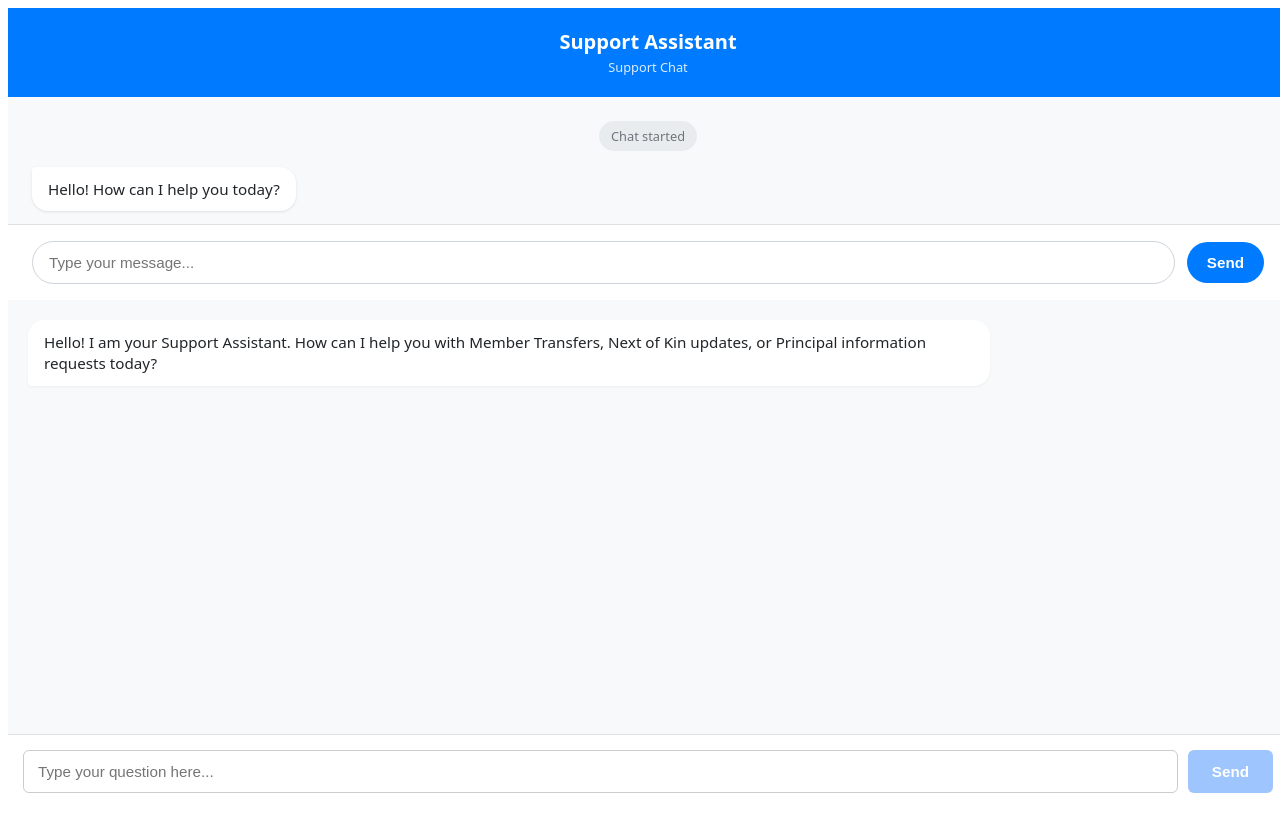
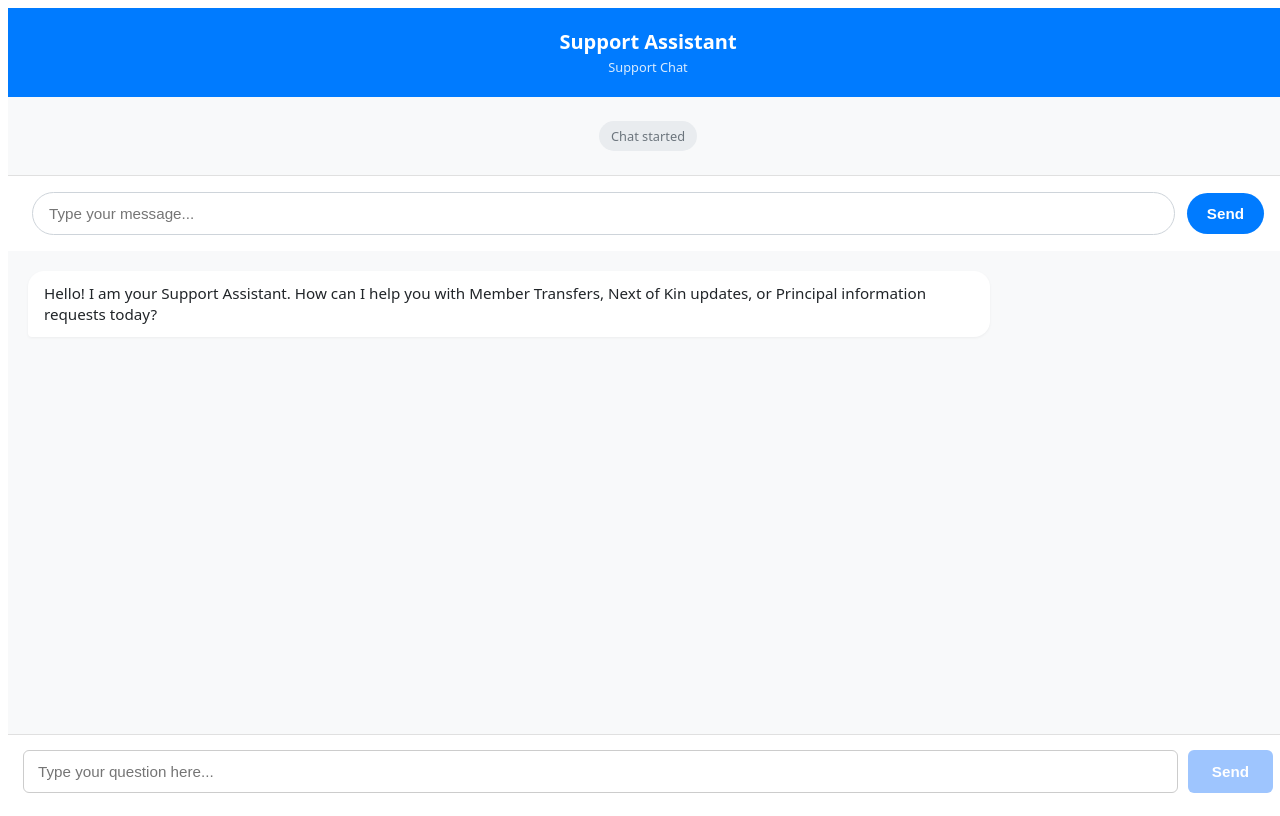
Before and after one commit to stevejj4/support-frontend, a React (Vite) app: page / in a window 1280 px wide. Built offline with nearby package versions, Linux system fonts and the light colour scheme; no server answers.

Commit message:
testing in production

```diff
--- a/src/App.jsx
+++ b/src/App.jsx
@@ -273,12 +273,11 @@ export default function App() {
         </div>
 
         {/* Example Incoming Message */}
-        <div style={{ alignSelf: 'flex-start', maxWidth: '70%', backgroundColor: '#ffffff', padding: '12px 16px', borderRadius: '4px 16px 16px 16px', boxShadow: '0 1px 3px rgba(0,0,0,0.1)', fontSize: '0.95rem', color: '#212529' }}>
-          Hello! How can I help you today?
-        </div>
+
       </div>
 
-      {/* =====================================================
+      {/*
+       =====================================================
           INPUT FOOTER
       ====================================================== */}
 
```
